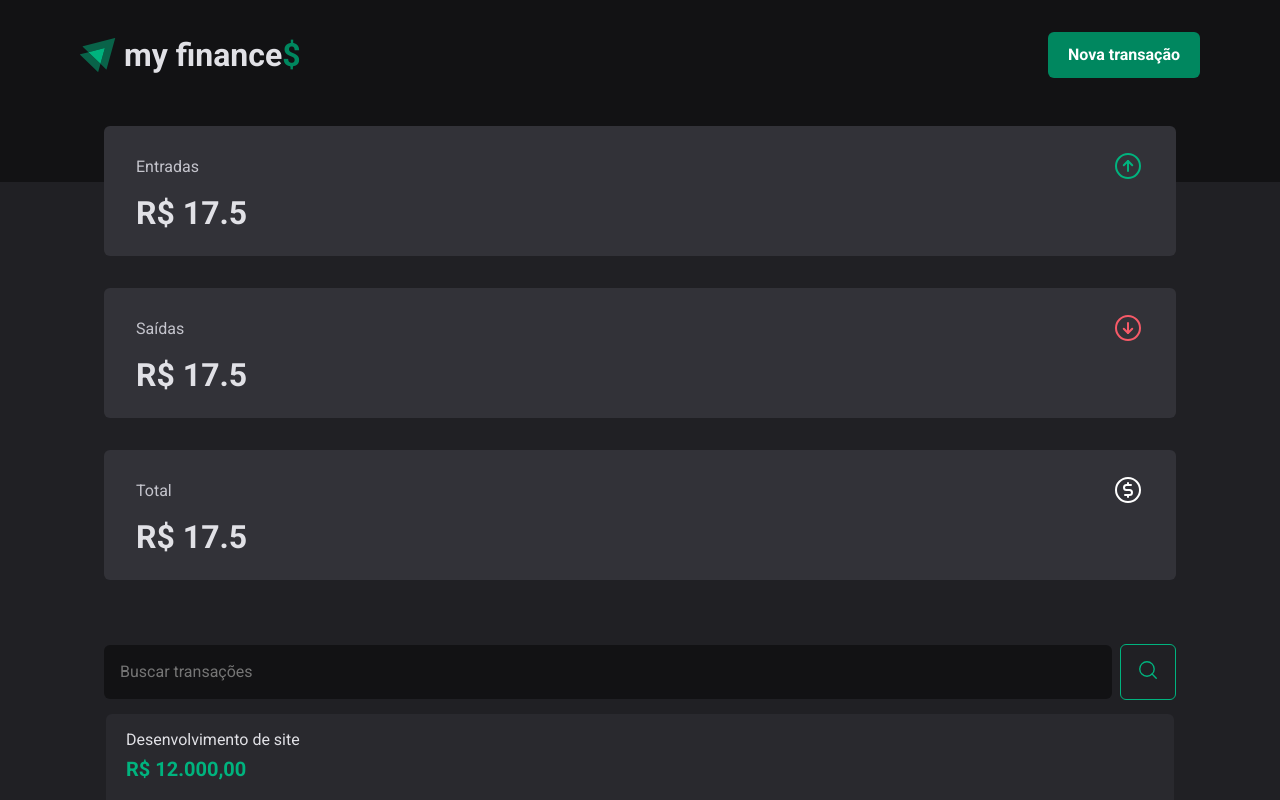
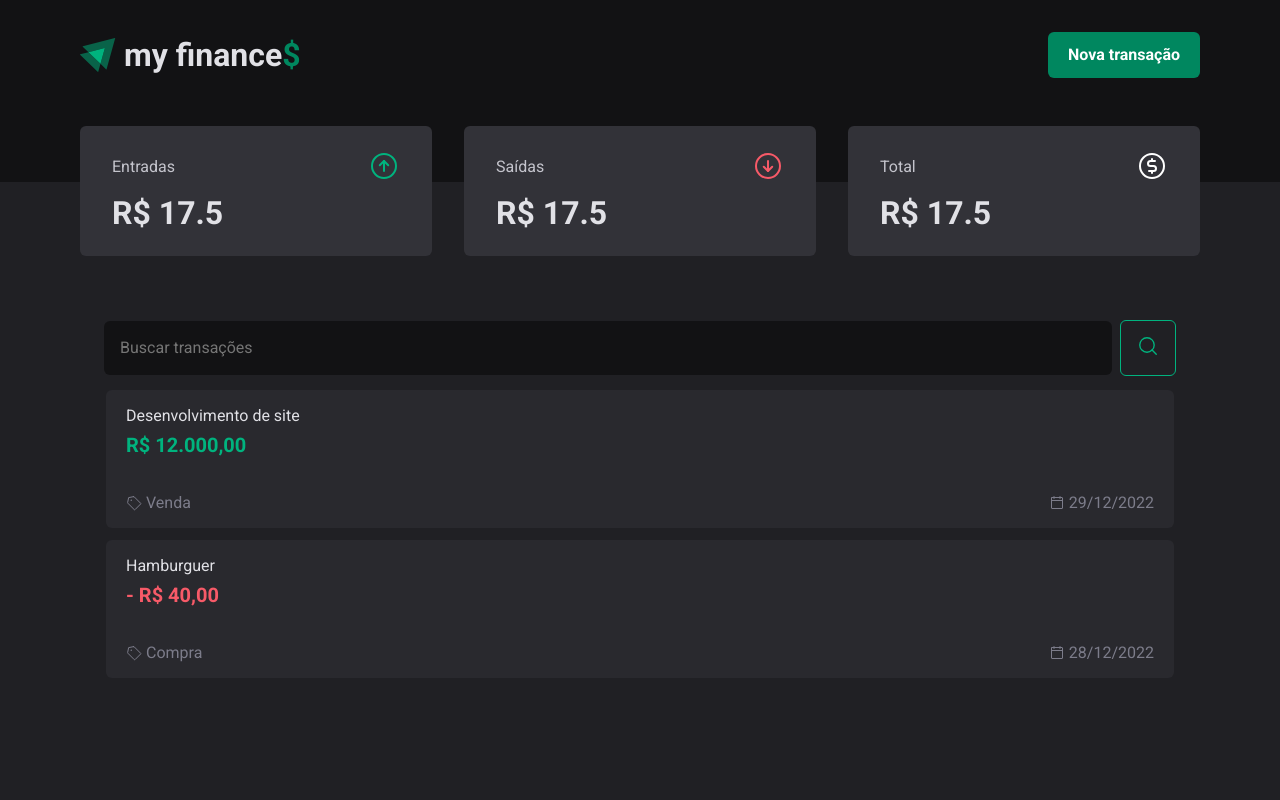
Before and after one commit to Matheus-Pazinati/my-finances-2.0, a React (Vite) app: page / in a window 1280 px wide. Shown: the top 800 px of the page. Built offline with nearby package versions, Linux system fonts and the light colour scheme.

Commit message:
Cria estilizacao responsiva do Summary para telas desktop

```diff
--- a/src/components/Summary/components/SummaryCard/styles.ts
+++ b/src/components/Summary/components/SummaryCard/styles.ts
@@ -1,6 +1,7 @@
 import styled from "styled-components";
 
 export const SummaryCardContainer = styled.div`
+  width: 100%;
   padding: 1.5rem 2rem;
   display: flex;
   justify-content: center;
--- a/src/components/Summary/styles.ts
+++ b/src/components/Summary/styles.ts
@@ -10,6 +10,14 @@ export const SummaryContainer = styled.section`
   display: grid;
   grid-template-columns: 1fr;
   gap: 2rem;
+
+  @media (min-width: 900px) {
+    grid-template-columns: repeat(3, 1fr);
+  }
+
+  @media (min-width: 1120px) {
+    padding: 0;
+  }
 `
 
 export const EarningsIcon = styled<typeof ArrowCircleUp>(ArrowCircleUp)`
```
